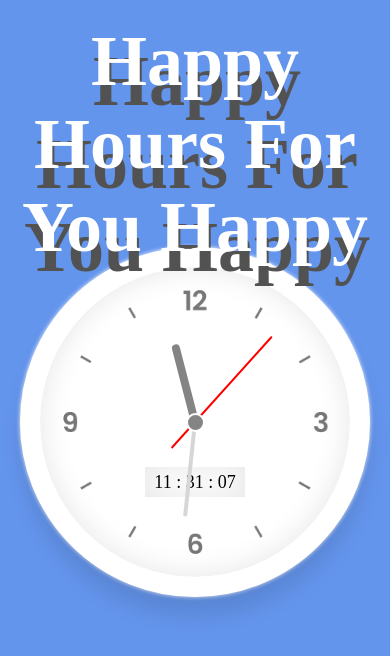
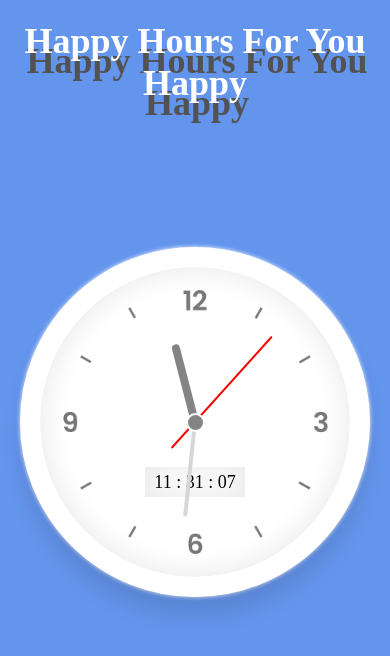
Before and after one commit to Serajj/AnalogClock, a plain HTML site: page index.html in a window 390 px wide. Drawn offline with nearby package versions, Linux system fonts and the light colour scheme.

Commit message:
font in mobile view

```diff
--- a/style.css
+++ b/style.css
@@ -127,3 +127,10 @@ body{
     text-align: center;
     text-shadow: 2px 20px #535252;
 }
+
+
+@media only screen and (max-width: 600px) {
+    .mytext{
+        font-size: 36px;
+    }
+  }
```
